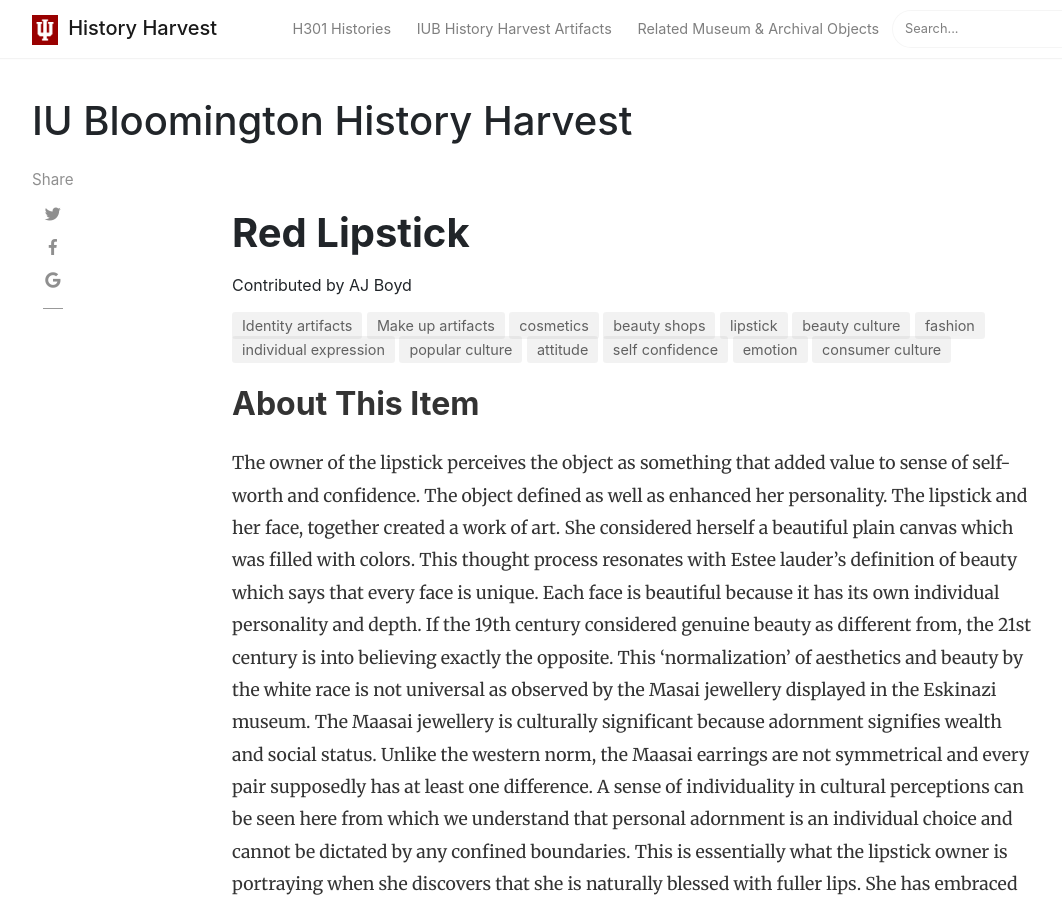
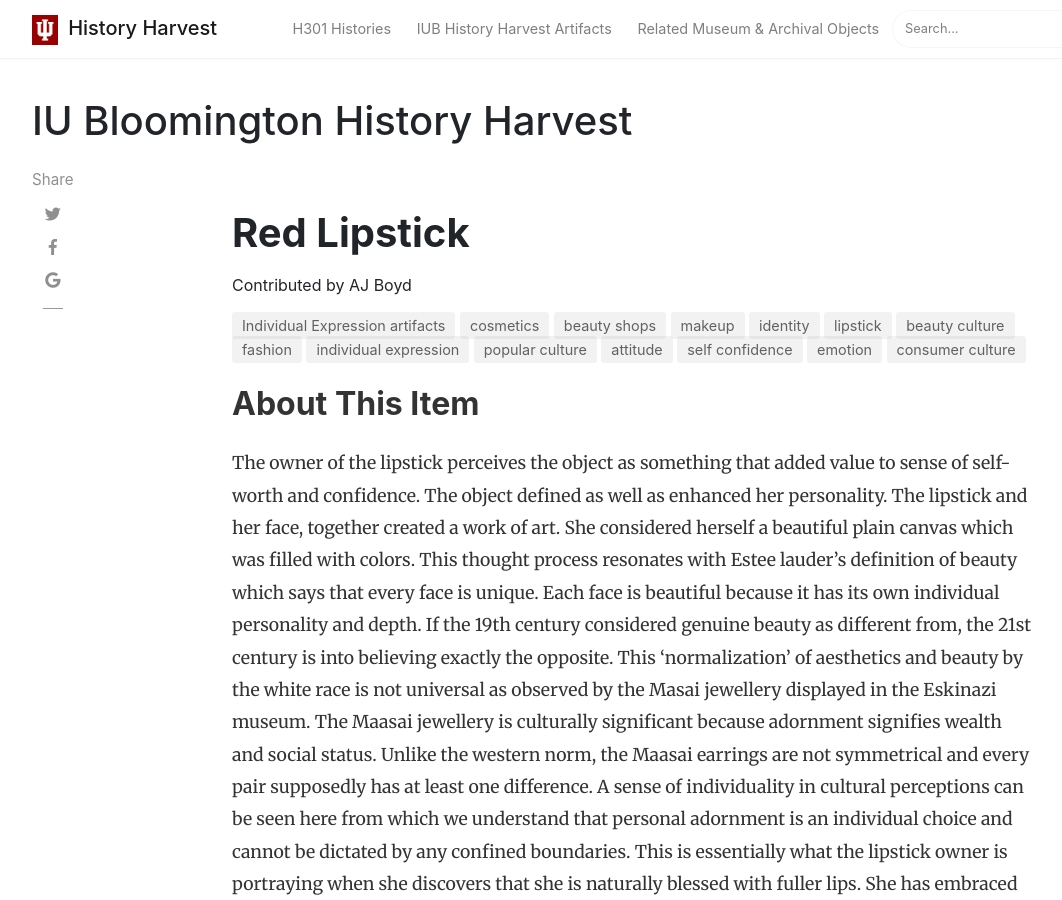
Before and after one commit to H301HistoryHarvest/H301HistoryHarvest, a Jekyll site: the page built from _items/2019-10-03-0012.md, in a window 1280 px wide and 900 px high. Shown: the whole window, without its empty margins (53-1115 px from the left). Built offline with Jekyll 4.4.1, drawn with Linux system fonts in a browser that asks for light colours; nearby versions of some CDN libraries; comment, search, counter and statistics services are not loaded.

Commit message:
Update 2019-10-03-0012.md

```diff
--- a/_items/2019-10-03-0012.md
+++ b/_items/2019-10-03-0012.md
@@ -10,8 +10,8 @@ itemsubject:
 itemdate: 2019-10-03-0012
 itemtype: Physical Object
 shortdesc:
-categories: [ Make up,Identity ]
-tags: [ cosmetics, beauty shops, lipstick, beauty culture, fashion, individual expression, popular culture, attitude, self confidence, emotion, consumer culture ]
+categories: [ Individual Expression]
+tags: [ cosmetics, beauty shops, makeup, identity, lipstick, beauty culture, fashion, individual expression, popular culture, attitude, self confidence, emotion, consumer culture ]
 ---
 
 ## About This Item
```
